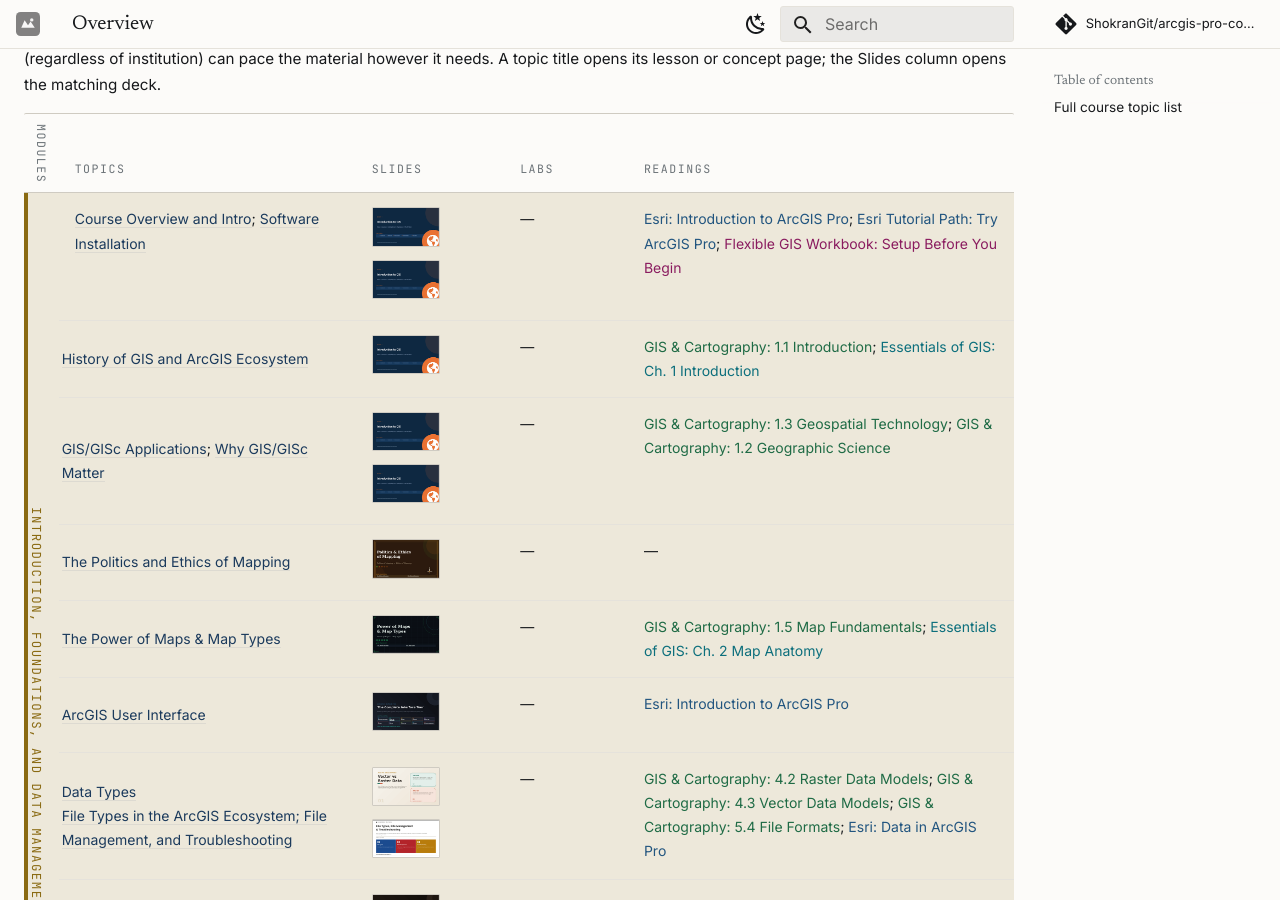
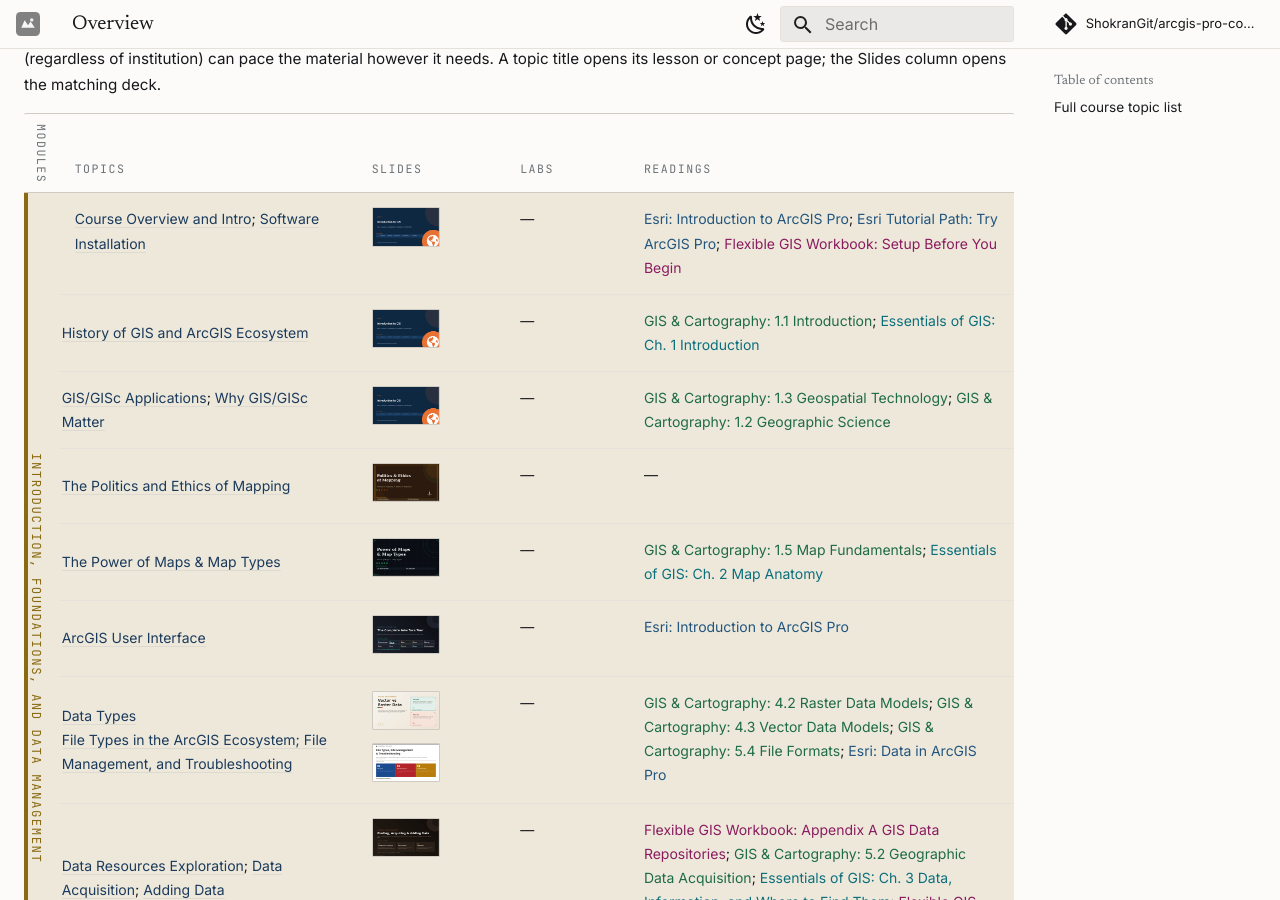
Before and after one commit to ShokranGit/arcgis-pro-course, an MkDocs documentation site: the page built from docs/lessons/index.md, in a window 1280 px wide and 900 px high, scrolled down 416 px. Built offline with MkDocs 1.6.1 and Material for MkDocs 9.7.7, drawn with Linux system fonts in a browser that asks for light colours; comment, search, counter and statistics services are not loaded.

Commit message:
One thumbnail per deck

```diff
--- a/docs/lessons/index.md
+++ b/docs/lessons/index.md
@@ -10,14 +10,14 @@ A date-free, college-agnostic view of every topic in the course. This list isn't
 
 | Modules | Topics | Slides | Labs | Readings |
 |---|---|---|---|---|
-| <span class="module-badge module-intro">Introduction, Foundations, and Data Management</span> | [Course Overview and Intro](00-introduction-to-gis.md); [Software Installation](00-introduction-to-gis.md) | <a class="deck" href="../slides/introduction-to-gis/" title="Slides: Course Overview and Intro"><img src="../assets/slide-thumbs/introduction-to-gis.png" alt="Slides: Course Overview and Intro" loading="lazy"></a> <a class="deck" href="../slides/introduction-to-gis/" title="Slides: Software Installation"><img src="../assets/slide-thumbs/introduction-to-gis.png" alt="Slides: Software Installation" loading="lazy"></a> | — | [Esri: Introduction to ArcGIS Pro](https://doc.esri.com/en/arcgis-pro/latest/get-started/get-started.html){: .src-esri}; [Esri Tutorial Path: Try ArcGIS Pro](https://learn.arcgis.com/en/paths/try-arcgis-pro/){: .src-esri}; [Flexible GIS Workbook: Setup Before You Begin](https://mlpp.pressbooks.pub/flexiblegisworkbookpro/front-matter/setup-before-you-begin/){: .src-workbook} |
+| <span class="module-badge module-intro">Introduction, Foundations, and Data Management</span> | [Course Overview and Intro](00-introduction-to-gis.md); [Software Installation](00-introduction-to-gis.md) | <a class="deck" href="../slides/introduction-to-gis/" title="Slides: Course Overview and Intro"><img src="../assets/slide-thumbs/introduction-to-gis.png" alt="Slides: Course Overview and Intro" loading="lazy"></a>  | — | [Esri: Introduction to ArcGIS Pro](https://doc.esri.com/en/arcgis-pro/latest/get-started/get-started.html){: .src-esri}; [Esri Tutorial Path: Try ArcGIS Pro](https://learn.arcgis.com/en/paths/try-arcgis-pro/){: .src-esri}; [Flexible GIS Workbook: Setup Before You Begin](https://mlpp.pressbooks.pub/flexiblegisworkbookpro/front-matter/setup-before-you-begin/){: .src-workbook} |
 | <span class="module-badge module-intro">Introduction, Foundations, and Data Management</span> | [History of GIS and ArcGIS Ecosystem](00-introduction-to-gis.md) | <a class="deck" href="../slides/introduction-to-gis/" title="Slides: introduction to gis"><img src="../assets/slide-thumbs/introduction-to-gis.png" alt="Slides: introduction to gis" loading="lazy"></a> | — | [GIS & Cartography: 1.1 Introduction](https://slcc.pressbooks.pub/maps/chapter/1-1/){: .src-cartography}; [Essentials of GIS: Ch. 1 Introduction](https://saylordotorg.github.io/text_essentials-of-geographic-information-systems/s05-introduction.html){: .src-essentials} |
-| <span class="module-badge module-intro">Introduction, Foundations, and Data Management</span> | [GIS/GISc Applications](00-introduction-to-gis.md); [Why GIS/GISc Matter](00-introduction-to-gis.md) | <a class="deck" href="../slides/introduction-to-gis/" title="Slides: GIS/GISc Applications"><img src="../assets/slide-thumbs/introduction-to-gis.png" alt="Slides: GIS/GISc Applications" loading="lazy"></a> <a class="deck" href="../slides/introduction-to-gis/" title="Slides: Why GIS/GISc Matter"><img src="../assets/slide-thumbs/introduction-to-gis.png" alt="Slides: Why GIS/GISc Matter" loading="lazy"></a> | — | [GIS & Cartography: 1.3 Geospatial Technology](https://slcc.pressbooks.pub/maps/chapter/1-3/){: .src-cartography}; [GIS & Cartography: 1.2 Geographic Science](https://slcc.pressbooks.pub/maps/chapter/1-2/){: .src-cartography} |
+| <span class="module-badge module-intro">Introduction, Foundations, and Data Management</span> | [GIS/GISc Applications](00-introduction-to-gis.md); [Why GIS/GISc Matter](00-introduction-to-gis.md) | <a class="deck" href="../slides/introduction-to-gis/" title="Slides: GIS/GISc Applications"><img src="../assets/slide-thumbs/introduction-to-gis.png" alt="Slides: GIS/GISc Applications" loading="lazy"></a>  | — | [GIS & Cartography: 1.3 Geospatial Technology](https://slcc.pressbooks.pub/maps/chapter/1-3/){: .src-cartography}; [GIS & Cartography: 1.2 Geographic Science](https://slcc.pressbooks.pub/maps/chapter/1-2/){: .src-cartography} |
 | <span class="module-badge module-intro">Introduction, Foundations, and Data Management</span> | [The Politics and Ethics of Mapping](00-introduction-to-gis.md) | <a class="deck" href="../slides/politics-ethics-of-mapping/" title="Slides: politics ethics of mapping"><img src="../assets/slide-thumbs/politics-ethics-of-mapping.png" alt="Slides: politics ethics of mapping" loading="lazy"></a> | — | — |
 | <span class="module-badge module-intro">Introduction, Foundations, and Data Management</span> | [The Power of Maps & Map Types](00-introduction-to-gis.md) | <a class="deck" href="../slides/power-of-maps-map-types/" title="Slides: power of maps map types"><img src="../assets/slide-thumbs/power-of-maps-map-types.png" alt="Slides: power of maps map types" loading="lazy"></a> | — | [GIS & Cartography: 1.5 Map Fundamentals](https://slcc.pressbooks.pub/maps/chapter/1-5/){: .src-cartography}; [Essentials of GIS: Ch. 2 Map Anatomy](https://saylordotorg.github.io/text_essentials-of-geographic-information-systems/s06-map-anatomy.html){: .src-essentials} |
 | <span class="module-badge module-intro">Introduction, Foundations, and Data Management</span> | [ArcGIS User Interface](01-getting-started.md) | <a class="deck" href="../slides/arcgis-pro-ui-tour/" title="Slides: arcgis pro ui tour"><img src="../assets/slide-thumbs/arcgis-pro-ui-tour.png" alt="Slides: arcgis pro ui tour" loading="lazy"></a> | — | [Esri: Introduction to ArcGIS Pro](https://doc.esri.com/en/arcgis-pro/latest/get-started/get-started.html){: .src-esri} |
 | <span class="module-badge module-intro">Introduction, Foundations, and Data Management</span> | [Data Types](../concepts/vector-raster.md)<br>[File Types in the ArcGIS Ecosystem; File Management, and Troubleshooting](02b-data-management.md) | <a class="deck" href="../slides/vector-vs-raster-data/" title="Slides: Data Types"><img src="../assets/slide-thumbs/vector-vs-raster-data.png" alt="Slides: Data Types" loading="lazy"></a> <a class="deck" href="../slides/file-types-management-troubleshooting/" title="Slides: File Types in the ArcGIS Ecosystem; File Management, and Troubleshooting"><img src="../assets/slide-thumbs/file-types-management-troubleshooting.png" alt="Slides: File Types in the ArcGIS Ecosystem; File Management, and Troubleshooting" loading="lazy"></a> | — | [GIS & Cartography: 4.2 Raster Data Models](https://slcc.pressbooks.pub/maps/chapter/4-2/){: .src-cartography}; [GIS & Cartography: 4.3 Vector Data Models](https://slcc.pressbooks.pub/maps/chapter/4-3/){: .src-cartography}; [GIS & Cartography: 5.4 File Formats](https://slcc.pressbooks.pub/maps/chapter/5-4/){: .src-cartography}; [Esri: Data in ArcGIS Pro](https://doc.esri.com/en/arcgis-pro/latest/help/data/main/data-in-arcgis-pro.html){: .src-esri} |
-| <span class="module-badge module-intro">Introduction, Foundations, and Data Management</span> | [Data Resources Exploration](02b-data-management.md); [Data Acquisition](02b-data-management.md); [Adding Data](02b-data-management.md) | <a class="deck" href="../slides/data-management/" title="Slides: Data Resources Exploration"><img src="../assets/slide-thumbs/data-management.png" alt="Slides: Data Resources Exploration" loading="lazy"></a> <a class="deck" href="../slides/data-management/" title="Slides: Data Acquisition"><img src="../assets/slide-thumbs/data-management.png" alt="Slides: Data Acquisition" loading="lazy"></a> <a class="deck" href="../slides/data-management/" title="Slides: Adding Data"><img src="../assets/slide-thumbs/data-management.png" alt="Slides: Adding Data" loading="lazy"></a> | — | [Flexible GIS Workbook: Appendix A GIS Data Repositories](https://mlpp.pressbooks.pub/flexiblegisworkbookpro/back-matter/appendix/){: .src-workbook}; [GIS & Cartography: 5.2 Geographic Data Acquisition](https://slcc.pressbooks.pub/maps/chapter/5-2/){: .src-cartography}; [Essentials of GIS: Ch. 3 Data, Information, and Where to Find Them](https://saylordotorg.github.io/text_essentials-of-geographic-information-systems/s07-data-information-and-where-to-.html){: .src-essentials}; [Flexible GIS Workbook: 1.3 Add Data to the Map](https://mlpp.pressbooks.pub/flexiblegisworkbookpro/chapter/1-3-add-data-to-the-map/){: .src-workbook} |
+| <span class="module-badge module-intro">Introduction, Foundations, and Data Management</span> | [Data Resources Exploration](02b-data-management.md); [Data Acquisition](02b-data-management.md); [Adding Data](02b-data-management.md) | <a class="deck" href="../slides/data-management/" title="Slides: Data Resources Exploration"><img src="../assets/slide-thumbs/data-management.png" alt="Slides: Data Resources Exploration" loading="lazy"></a>   | — | [Flexible GIS Workbook: Appendix A GIS Data Repositories](https://mlpp.pressbooks.pub/flexiblegisworkbookpro/back-matter/appendix/){: .src-workbook}; [GIS & Cartography: 5.2 Geographic Data Acquisition](https://slcc.pressbooks.pub/maps/chapter/5-2/){: .src-cartography}; [Essentials of GIS: Ch. 3 Data, Information, and Where to Find Them](https://saylordotorg.github.io/text_essentials-of-geographic-information-systems/s07-data-information-and-where-to-.html){: .src-essentials}; [Flexible GIS Workbook: 1.3 Add Data to the Map](https://mlpp.pressbooks.pub/flexiblegisworkbookpro/chapter/1-3-add-data-to-the-map/){: .src-workbook} |
 | <span class="module-badge module-intro">Introduction, Foundations, and Data Management</span> | [Project, Map, Geodatabase, Feature Class, Shapefile, and Layer Creation](02-data-layers-coordinate-systems.md) | <a class="deck" href="../slides/project-map-geodatabase-feature-class-shapefile-layer/" title="Slides: project map geodatabase feature class shapefile layer"><img src="../assets/slide-thumbs/project-map-geodatabase-feature-class-shapefile-layer.png" alt="Slides: project map geodatabase feature class shapefile layer" loading="lazy"></a> | — | [Flexible GIS Workbook: 1.1 Start a New Project](https://mlpp.pressbooks.pub/flexiblegisworkbookpro/chapter/chapter-1/){: .src-workbook}; [GIS & Cartography: 5.3 Geodatabases](https://slcc.pressbooks.pub/maps/chapter/5-3/){: .src-cartography} |
 | <span class="module-badge module-intro">Introduction, Foundations, and Data Management</span> | [Coordinate and Projection Systems](../concepts/coordinate-systems.md) | <a class="deck" href="../slides/projection/" title="Slides: projection"><img src="../assets/slide-thumbs/projection.png" alt="Slides: projection" loading="lazy"></a> | — | [GIS & Cartography: 2.3 Datums, Coordinate Systems, and Map Projections](https://slcc.pressbooks.pub/maps/chapter/2-3/){: .src-cartography}; [Flexible GIS Workbook: 1.4 Change the Map Projection](https://mlpp.pressbooks.pub/flexiblegisworkbookpro/chapter/1-4-change-the-map-projection/){: .src-workbook} |
 | <span id="attribute-table-and-field" class="module-badge module-tabular">Tabular Data and Mapping</span> | [Attribute Table and Field](../concepts/attribute-tables.md) | <a class="deck" href="../slides/tabular-data-management/" title="Slides: tabular data management"><img src="../assets/slide-thumbs/tabular-data-management.png" alt="Slides: tabular data management" loading="lazy"></a> | [Attribute Table and Field](../labs/attribute-table-and-field/) | [GIS & Cartography: 3.2 Data and Information](https://slcc.pressbooks.pub/maps/chapter/3-2/){: .src-cartography} |
```
